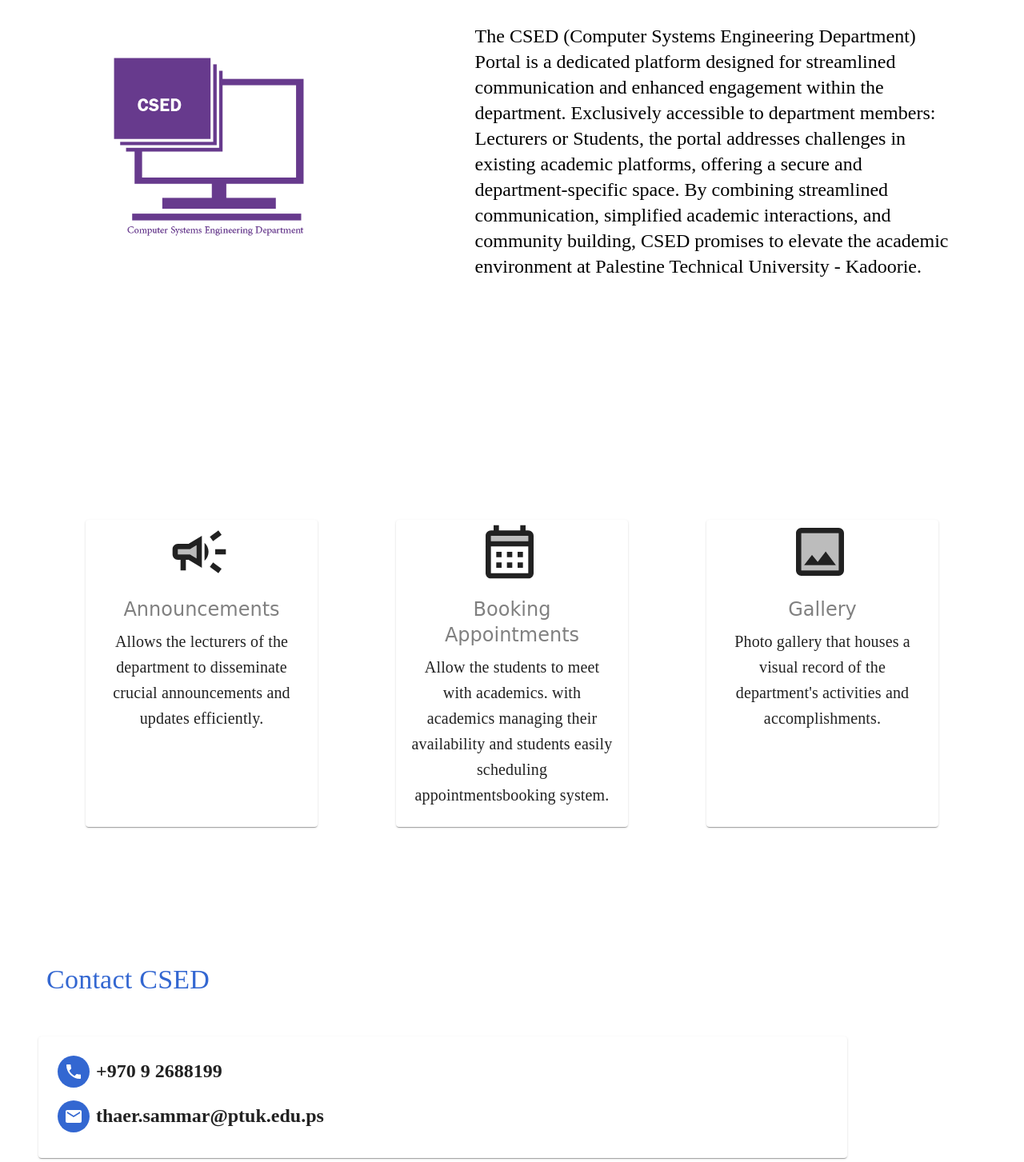
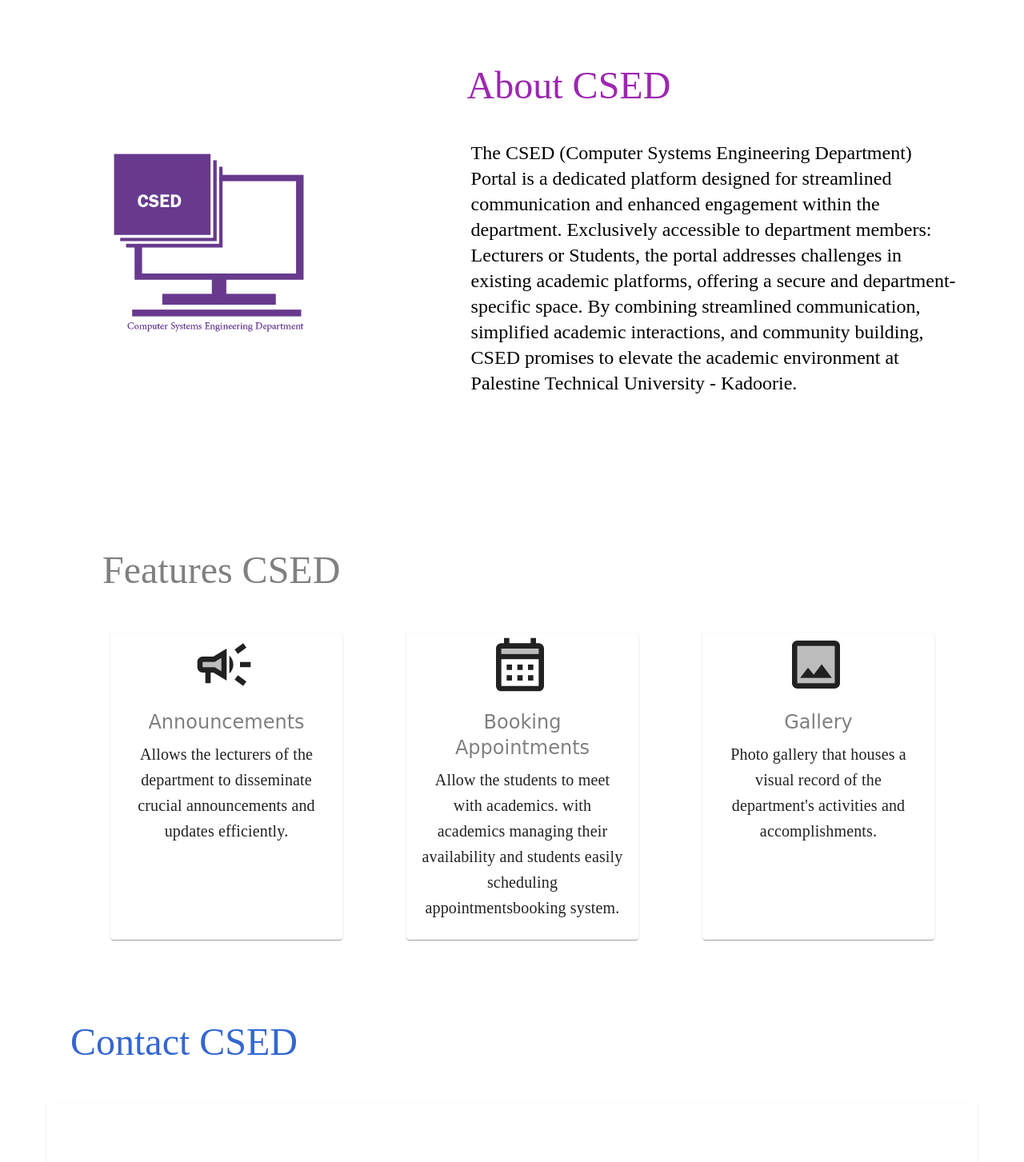
Before and after one commit to Maymoona12/CSED, a React (Vite) app in the folder Frontend/: page /landingPage in a window 1280 px wide. Shown: the part 620-2073 px from the top of the page at 80% size. Built offline with nearby package versions, Linux system fonts and the light colour scheme.

Commit message:
final editing in landing page

```diff
--- a/Frontend/src/pages/general-pages/CoverPage/About.jsx
+++ b/Frontend/src/pages/general-pages/CoverPage/About.jsx
@@ -12,25 +12,28 @@
       }}
     >
       <div>
-        <img src={Logo} alt="Logo" style={{ width: "100%", height: "auto" }} />
+        <img src={Logo} alt="Logo" style={{ width: "100%", height: "auto", marginTop:"40px" }} />
       </div>
 
       <div style={{ maxWidth: "60%" }}>
-        {/* <Typography
+        <Typography
           variant="h3"
           component="div"
           color="secondary"
           sx={{
-            margin: "65px",
+            margin: "70px",
+            marginTop:"120",
+            marginBottom:"20px",
             fontFamily: "	Brush Script MT",
           }}
         >
           About CSED
-        </Typography> */}
+        </Typography>
         <Typography
           variant="h5"
           sx={{
-            margin: "80px",
+            margin: "75px",
+            marginTop:"40px",
             fontFamily: "ADVERTISEMENT",
           }}
         >
--- a/Frontend/src/pages/general-pages/CoverPage/Contact.jsx
+++ b/Frontend/src/pages/general-pages/CoverPage/Contact.jsx
@@ -11,18 +11,19 @@
   return (
     <div>
       <Typography
-        variant="h4"
+        variant="h3"
         component="div"
         sx={{
           color: "Highlight",
           marginBottom: 2,
-          fontFamily: "ADVERTISEMENT",
-          margin: "50px",
+          fontFamily: "Brush Script MT",
+          margin: "50px 80px",
         }}
       >
         Contact CSED
       </Typography>
-      <Card sx={{ maxWidth: "80%", margin: "40px" }}>
+      <Card fullwidth
+      sx={{ padding:"50px 20px", margin: "50px" }}>
         <CardContent>
           <div style={{ display: "flex", alignItems: "center" }}>
             <Avatar sx={{ m: 1, bgcolor: "Highlight" }}>
@@ -32,7 +33,7 @@
               +970 9 2688199
             </Typography>
           </div>
-          <div style={{ display: "flex", alignItems: "center" }}>
+          <div style={{ display: "flex", alignItems: "center" , paddingTop:"20px"}}>
             <Avatar sx={{ m: 1, bgcolor: "Highlight" }}>
               <EmailIcon />
             </Avatar>
--- a/Frontend/src/pages/general-pages/CoverPage/Feature.jsx
+++ b/Frontend/src/pages/general-pages/CoverPage/Feature.jsx
@@ -9,15 +9,20 @@
 
 const Feature = () => {
   return (
+    <div style={{
+      display: "flex",
+      alignItems: "center",
+      justifyContent: "space-between",
+    }}>
     <div>
       <Typography
         variant="h3"
         component="div"
         sx={{
           fontFamily: "Brush Script MT",
-          margin: "65px",
-          marginBottom: "5px",
-          color: "white",
+          margin: "90px 120px",
+          marginBottom: "0px",
+          color: "grey",
         }}
       >
         Features CSED
@@ -28,11 +33,11 @@
           display: "flex",
           justifyContent: "space-around",
           margin: "50px",
-          marginTop: "100px",
+          marginTop: "50px",
         }}
       >
         {/* Card 1 */}
-        <Card sx={{ width: "290px" }}>
+        <Card sx={{ width: "290px" , marginLeft:"80px"}}>
           <CardMedia
             component={CampaignTwoToneIcon}
             style={{
@@ -65,7 +70,7 @@
           </CardContent>
         </Card>
         {/* Card 2 */}
-        <Card sx={{ width: "290px" }}>
+        <Card sx={{ width: "290px",marginLeft:"80px" }}>
           <CardMedia
             component={CalendarMonthTwoToneIcon}
             style={{
@@ -99,7 +104,7 @@
           </CardContent>
         </Card>
         {/* Card 3 */}
-        <Card sx={{ width: "290px" }}>
+        <Card sx={{ width: "290px",marginLeft:"80px" }}>
           <CardMedia
             component={InsertPhotoTwoToneIcon}
             style={{
@@ -133,6 +138,7 @@
         </Card>
       </div>
     </div>
+    </div>
   );
 };
 
--- a/Frontend/src/pages/general-pages/CoverPage/Homepage.jsx
+++ b/Frontend/src/pages/general-pages/CoverPage/Homepage.jsx
@@ -177,15 +177,15 @@
           </Box>
         </Box>
       </div>
-      <div id="about" style={{ marginBottom: "20px" }}>
+      <div id="about" style={{ marginBottom: "25px", marginTop:"60px" }}>
         {/* Add margin-bottom to create space between the sections */}
         <About />
       </div>
-      <div id="feature" style={{ marginBottom: "170px" }}>
+      <div id="feature" style={{ marginBottom: "25px" }}>
         {/* Add margin-bottom to create space between the sections */}
         <Feature />
       </div>
-      <div id="contact" style={{ marginBottom: "50px" }}>
+      <div id="contact" style={{ marginBottom: "25px" }}>
         {/* Add margin-bottom to create space between the sections */}
         <Contact />
       </div>
```
